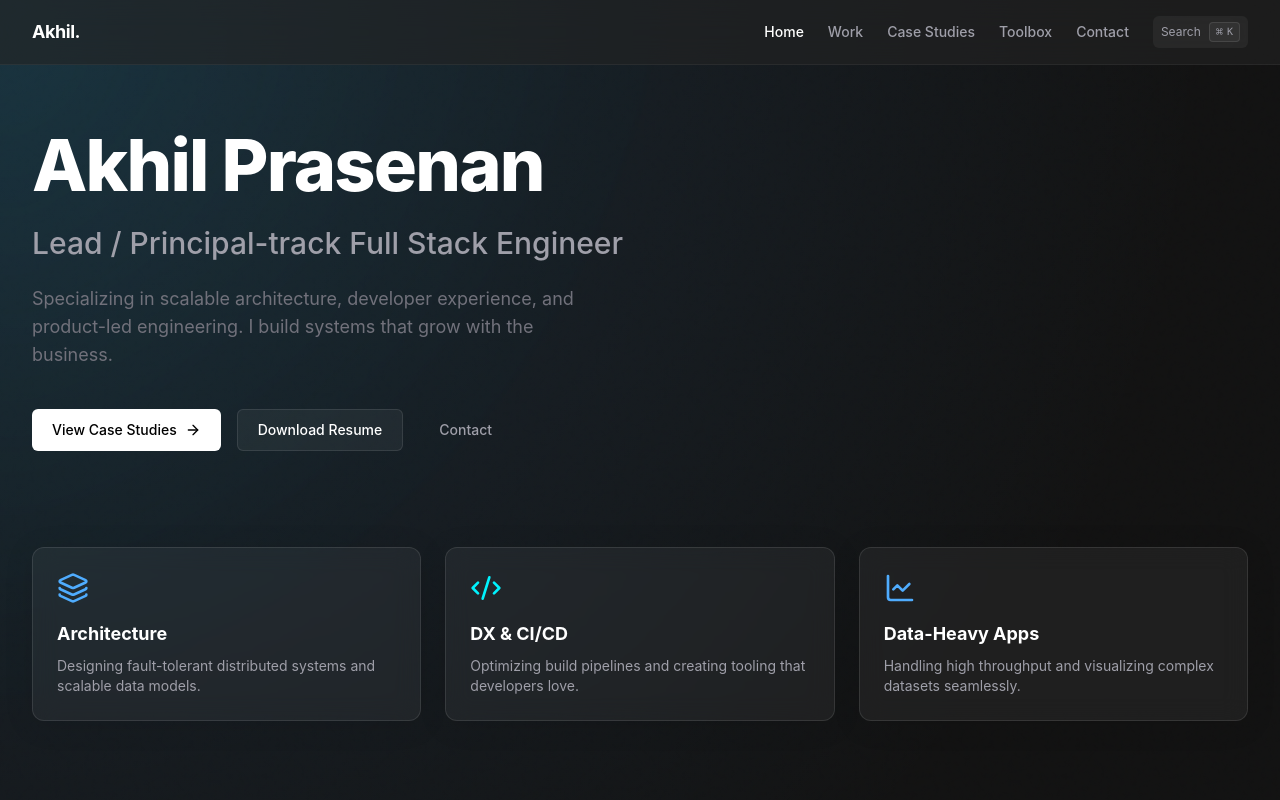
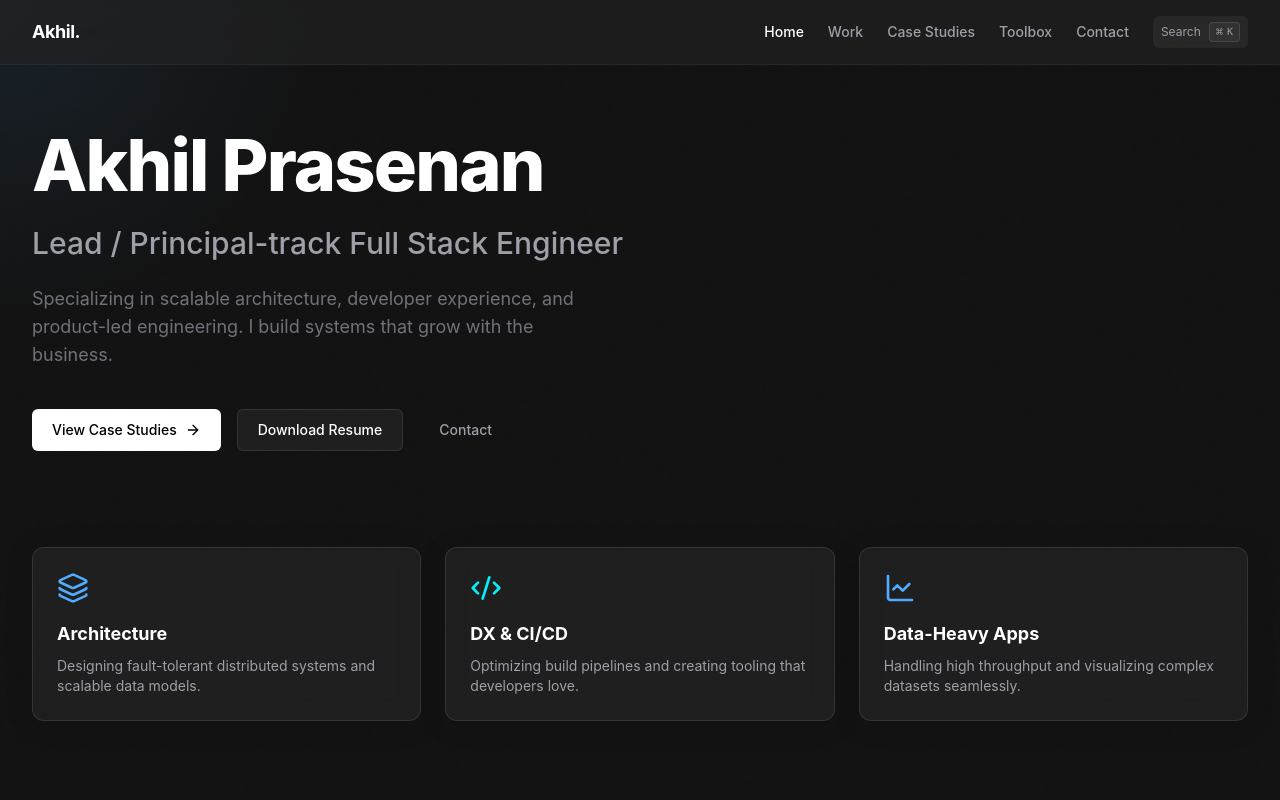
Before and after one commit to decodez/decodez.github.io, a React (Vite) app: page / in a window 1280 px wide. Shown: the top 800 px of the page. Built offline with nearby package versions, Linux system fonts and the light colour scheme.

Commit message:
style: reduce mouse-follower gradient radius and intensity

```diff
--- a/src/components/GradientBackground.tsx
+++ b/src/components/GradientBackground.tsx
@@ -12,15 +12,15 @@ export function GradientBackground() {
 
   // Create dynamic gradients that react to mouse position
   const background = useMotionTemplate`radial-gradient(
-    circle at ${springX}px ${springY}px,
-    rgba(79, 172, 254, 0.15),
+    400px circle at ${springX}px ${springY}px,
+    rgba(79, 172, 254, 0.1),
     transparent 80%
   )`
 
   // Secondary ambient gradient
   const secondaryBackground = useMotionTemplate`radial-gradient(
-    circle at ${springX}px ${springY}px,
-    rgba(0, 242, 254, 0.10),
+    250px circle at ${springX}px ${springY}px,
+    rgba(0, 242, 254, 0.05),
     transparent 50%
   )`
 
```
